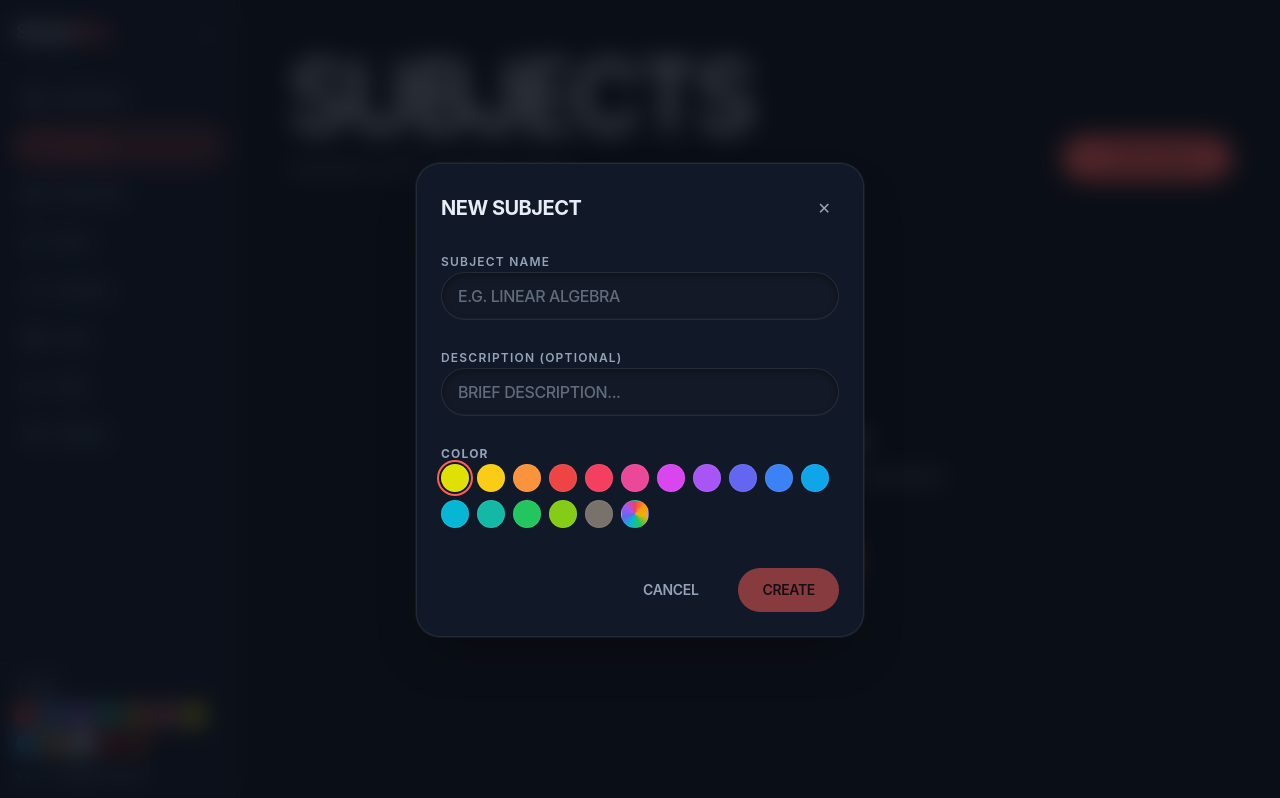
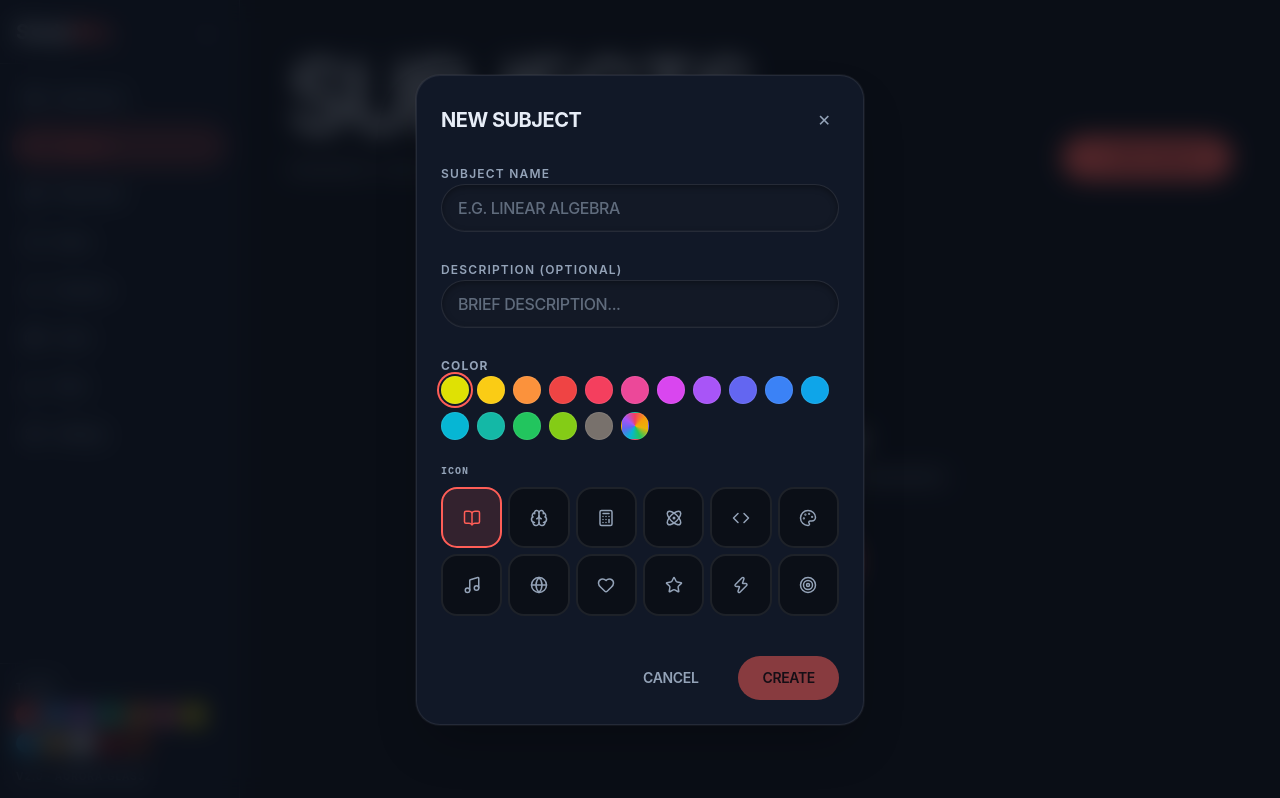
Before and after one commit to mohamedvlohlyflvh/OpenStudy, a Next.js app: page /subjects in a window 1280 px wide. Both pictures are taken after a click on the button "NEW SUBJECT". Built offline with nearby package versions, Linux system fonts and the light colour scheme.

Commit message:
feat(subjects): icon picker (12 curated icons) wired into create/edit + card display

```diff
--- a/src/app/subjects/page.tsx
+++ b/src/app/subjects/page.tsx
@@ -7,6 +7,7 @@ import { RevealHeading } from "@/components/reveal-heading";
 import { ScrambleSubtitle } from "@/components/scramble-subtitle";
 import { getSubjects, createSubject, deleteSubject, createTopic, getTopics, updateTopic, deleteTopic, updateSubject } from "@/app/actions";
 import { BundleColorPicker } from "@/components/bundle-color-picker";
+import { SubjectIconPicker, SUBJECT_ICONS } from "@/components/subject-icon-picker";
 import { readableOn } from "@/lib/utils";
 import { tiltHandlers } from "@/lib/interactions";
 
@@ -19,6 +20,7 @@ export default function SubjectsPage() {
   const [name, setName] = useState("");
   const [description, setDescription] = useState("");
   const [color, setColor] = useState("#DFE104");
+  const [icon, setIcon] = useState("book-open");
   const [isPending, startTransition] = useTransition();
 
   // Subject edit state
@@ -26,6 +28,7 @@ export default function SubjectsPage() {
   const [editName, setEditName] = useState("");
   const [editDescription, setEditDescription] = useState("");
   const [editColor, setEditColor] = useState("#FACC15");
+  const [editIcon, setEditIcon] = useState("book-open");
 
   // Topic management modal state
   const [manageTopicsFor, setManageTopicsFor] = useState<string | null>(null);
@@ -128,12 +131,13 @@ export default function SubjectsPage() {
         name: name.trim(),
         description: description.trim() || undefined,
         color,
-        icon: "book-open",
+        icon,
       });
       setSubjects((prev) => [{ ...subject, _count: { topics: 0, flashcards: 0, studySessions: 0 } }, ...prev]);
       setModalOpen(false);
       setName("");
       setDescription("");
+      setIcon("book-open");
     });
   };
 
@@ -150,17 +154,18 @@ export default function SubjectsPage() {
     setEditName(subject.name);
     setEditDescription(subject.description ?? "");
     setEditColor(subject.color || "#FACC15");
+    setEditIcon(subject.icon || "book-open");
   };
 
   const handleEditSave = () => {
     if (!editSubject || !editName.trim()) return;
     startTransition(async () => {
       const desc = editDescription.trim();
-      await updateSubject(editSubject.id, { name: editName.trim(), description: desc, color: editColor });
+      await updateSubject(editSubject.id, { name: editName.trim(), description: desc, color: editColor, icon: editIcon });
       setSubjects((prev) =>
         prev.map((s) =>
           s.id === editSubject.id
-            ? { ...s, name: editName.trim(), description: desc || null, color: editColor }
+            ? { ...s, name: editName.trim(), description: desc || null, color: editColor, icon: editIcon }
             : s
         )
       );
@@ -237,7 +242,10 @@ export default function SubjectsPage() {
                         ["--chip-text" as string]: readableOn(subject.color || "#DFE104"),
                       }}
                     >
-                      {subject.name.charAt(0)}
+                      {(() => {
+                        const Icon = SUBJECT_ICONS[subject.icon || "book-open"];
+                        return Icon ? <Icon size={28} /> : subject.name.charAt(0);
+                      })()}
                     </div>
                     <div className="min-w-0">
                       <h3 className="truncate text-xl font-bold uppercase tracking-tight">
@@ -427,6 +435,7 @@ export default function SubjectsPage() {
             onChange={(e) => setDescription(e.target.value)}
           />
           <BundleColorPicker value={color} onChange={setColor} />
+          <SubjectIconPicker value={icon} onChange={setIcon} />
           <div className="flex justify-end gap-4 pt-4">
             <Button variant="ghost" onClick={() => setModalOpen(false)}>
               CANCEL
@@ -455,6 +464,7 @@ export default function SubjectsPage() {
               onChange={(e) => setEditDescription(e.target.value)}
             />
             <BundleColorPicker value={editColor} onChange={setEditColor} />
+            <SubjectIconPicker value={editIcon} onChange={setEditIcon} />
             <div className="flex justify-end gap-4 pt-4">
               <Button variant="ghost" onClick={() => setEditSubject(null)}>
                 CANCEL
--- /dev/null
+++ b/src/components/subject-icon-picker.tsx
@@ -0,0 +1,75 @@
+"use client";
+import {
+  BookOpen,
+  Brain,
+  Calculator,
+  Atom,
+  Code,
+  Palette,
+  Music,
+  Globe,
+  Heart,
+  Star,
+  Zap,
+  Target,
+  type LucideIcon,
+} from "lucide-react";
+import { cn } from "@/lib/utils";
+
+export const SUBJECT_ICONS: Record<string, LucideIcon> = {
+  "book-open": BookOpen,
+  brain: Brain,
+  calculator: Calculator,
+  atom: Atom,
+  code: Code,
+  palette: Palette,
+  music: Music,
+  globe: Globe,
+  heart: Heart,
+  star: Star,
+  zap: Zap,
+  target: Target,
+};
+
+export const SUBJECT_ICON_NAMES = Object.keys(SUBJECT_ICONS);
+
+export function SubjectIconPicker({
+  value,
+  onChange,
+  className,
+}: {
+  value: string;
+  onChange: (name: string) => void;
+  className?: string;
+}) {
+  return (
+    <div className={cn("space-y-2", className)}>
+      <p className="font-mono text-[10px] font-bold uppercase tracking-widest text-muted-fg">
+        ICON
+      </p>
+      <div className="grid grid-cols-6 gap-1.5">
+        {SUBJECT_ICON_NAMES.map((name) => {
+          const Icon = SUBJECT_ICONS[name]!;
+          const active = name === value;
+          return (
+            <button
+              key={name}
+              type="button"
+              onClick={() => onChange(name)}
+              aria-label={`Icon: ${name}`}
+              aria-pressed={active}
+              className={cn(
+                "flex aspect-square items-center justify-center rounded-lg border-2 transition-all",
+                active
+                  ? "border-accent bg-accent-soft text-accent"
+                  : "border-border bg-bg text-muted-fg hover:border-fg hover:text-fg"
+              )}
+            >
+              <Icon size={18} />
+            </button>
+          );
+        })}
+      </div>
+    </div>
+  );
+}
```
